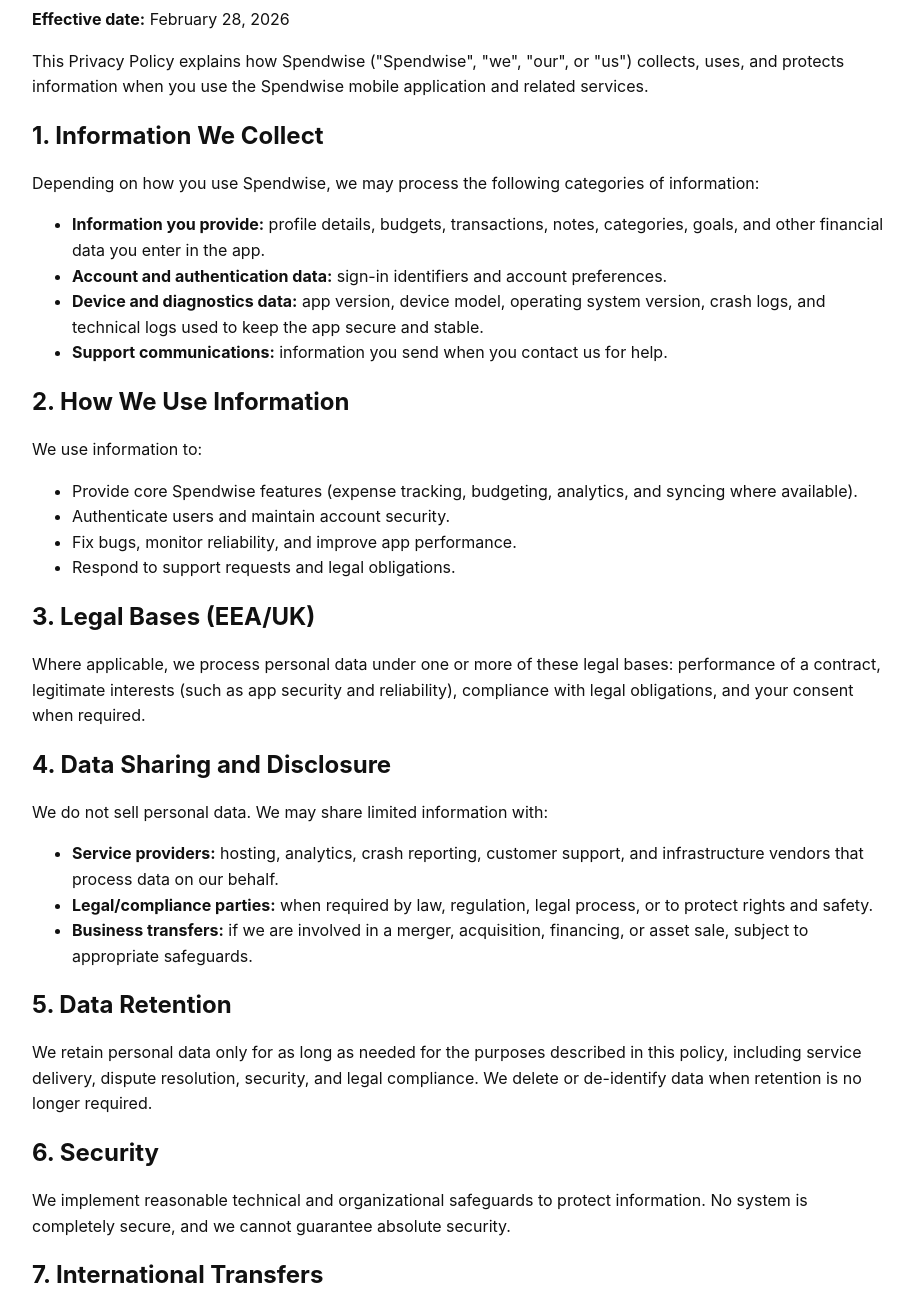
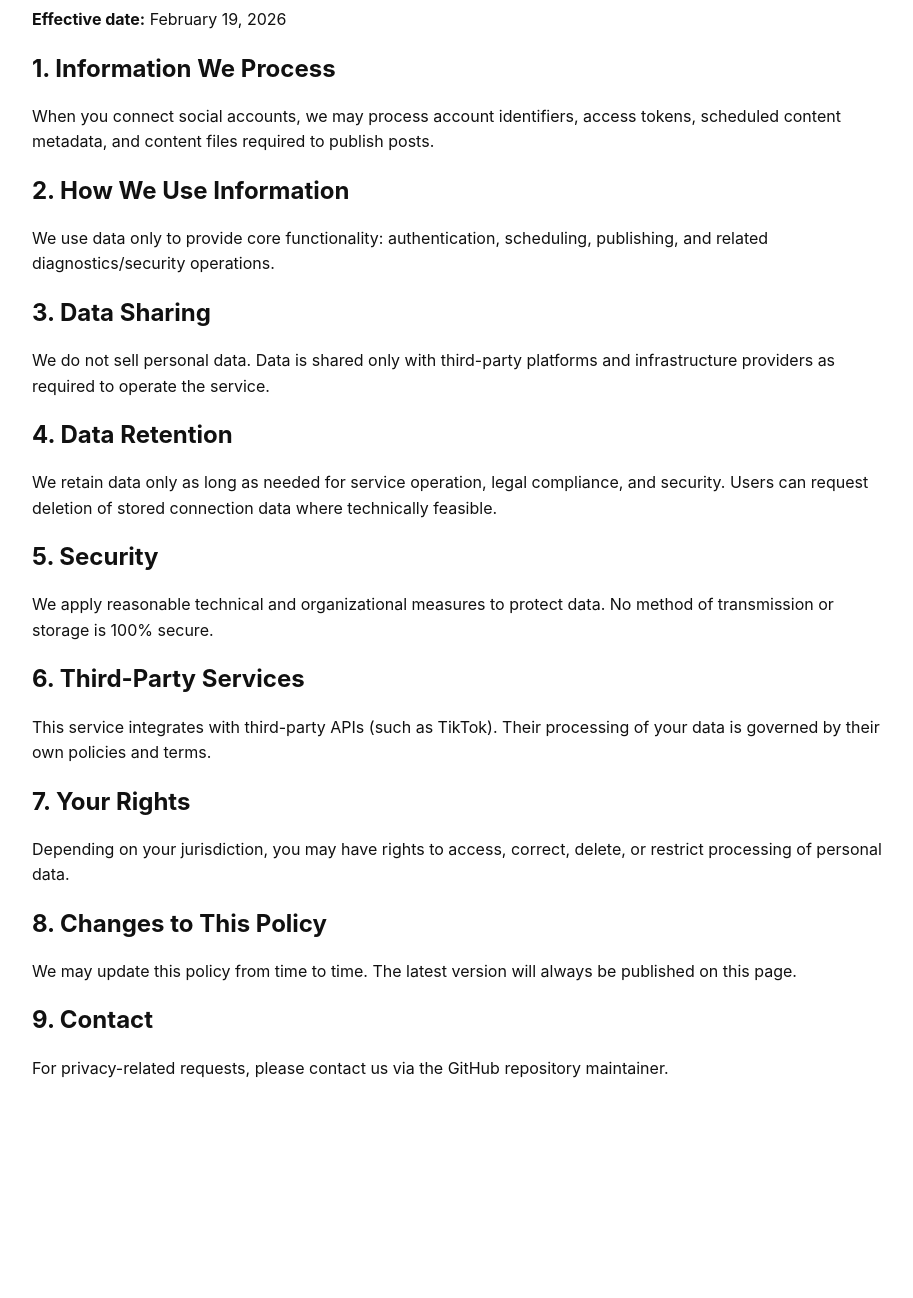
Before and after one commit to mikel-lab/terms-documentation, a plain HTML site: page privacy.html in a window 1280 px wide. Shown: the part 96-1394 px from the top of the page, without its empty margins (178-1091 px from the left). After the commit the page ends 1217 px from the top, so only its background shows below. Drawn offline with Linux system fonts and the light colour scheme.

```diff
--- a/privacy.html
+++ b/privacy.html
@@ -3,68 +3,41 @@
 <head>
   <meta charset="utf-8" />
   <meta name="viewport" content="width=device-width, initial-scale=1" />
-  <title>Spendwise Privacy Policy</title>
+  <title>Privacy Policy</title>
   <style>
     body { font-family: -apple-system, BlinkMacSystemFont, "Segoe UI", Roboto, Helvetica, Arial, sans-serif; max-width: 860px; margin: 40px auto; padding: 0 16px; line-height: 1.6; color: #111; }
     h1, h2 { line-height: 1.3; }
   </style>
 </head>
 <body>
-  <h1>Spendwise Privacy Policy</h1>
-  <p><strong>Effective date:</strong> February 28, 2026</p>
-  <p>This Privacy Policy explains how Spendwise ("Spendwise", "we", "our", or "us") collects, uses, and protects information when you use the Spendwise mobile application and related services.</p>
+  <h1>Privacy Policy</h1>
+  <p><strong>Effective date:</strong> February 19, 2026</p>
 
-  <h2>1. Information We Collect</h2>
-  <p>Depending on how you use Spendwise, we may process the following categories of information:</p>
-  <ul>
-    <li><strong>Information you provide:</strong> profile details, budgets, transactions, notes, categories, goals, and other financial data you enter in the app.</li>
-    <li><strong>Account and authentication data:</strong> sign-in identifiers and account preferences.</li>
-    <li><strong>Device and diagnostics data:</strong> app version, device model, operating system version, crash logs, and technical logs used to keep the app secure and stable.</li>
-    <li><strong>Support communications:</strong> information you send when you contact us for help.</li>
-  </ul>
+  <h2>1. Information We Process</h2>
+  <p>When you connect social accounts, we may process account identifiers, access tokens, scheduled content metadata, and content files required to publish posts.</p>
 
   <h2>2. How We Use Information</h2>
-  <p>We use information to:</p>
-  <ul>
-    <li>Provide core Spendwise features (expense tracking, budgeting, analytics, and syncing where available).</li>
-    <li>Authenticate users and maintain account security.</li>
-    <li>Fix bugs, monitor reliability, and improve app performance.</li>
-    <li>Respond to support requests and legal obligations.</li>
-  </ul>
+  <p>We use data only to provide core functionality: authentication, scheduling, publishing, and related diagnostics/security operations.</p>
 
-  <h2>3. Legal Bases (EEA/UK)</h2>
-  <p>Where applicable, we process personal data under one or more of these legal bases: performance of a contract, legitimate interests (such as app security and reliability), compliance with legal obligations, and your consent when required.</p>
+  <h2>3. Data Sharing</h2>
+  <p>We do not sell personal data. Data is shared only with third-party platforms and infrastructure providers as required to operate the service.</p>
 
-  <h2>4. Data Sharing and Disclosure</h2>
-  <p>We do not sell personal data. We may share limited information with:</p>
-  <ul>
-    <li><strong>Service providers:</strong> hosting, analytics, crash reporting, customer support, and infrastructure vendors that process data on our behalf.</li>
-    <li><strong>Legal/compliance parties:</strong> when required by law, regulation, legal process, or to protect rights and safety.</li>
-    <li><strong>Business transfers:</strong> if we are involved in a merger, acquisition, financing, or asset sale, subject to appropriate safeguards.</li>
-  </ul>
+  <h2>4. Data Retention</h2>
+  <p>We retain data only as long as needed for service operation, legal compliance, and security. Users can request deletion of stored connection data where technically feasible.</p>
 
-  <h2>5. Data Retention</h2>
-  <p>We retain personal data only for as long as needed for the purposes described in this policy, including service delivery, dispute resolution, security, and legal compliance. We delete or de-identify data when retention is no longer required.</p>
+  <h2>5. Security</h2>
+  <p>We apply reasonable technical and organizational measures to protect data. No method of transmission or storage is 100% secure.</p>
 
-  <h2>6. Security</h2>
-  <p>We implement reasonable technical and organizational safeguards to protect information. No system is completely secure, and we cannot guarantee absolute security.</p>
+  <h2>6. Third-Party Services</h2>
+  <p>This service integrates with third-party APIs (such as TikTok). Their processing of your data is governed by their own policies and terms.</p>
 
-  <h2>7. International Transfers</h2>
-  <p>Your data may be processed in countries other than your own. Where required, we apply appropriate safeguards for cross-border transfers.</p>
+  <h2>7. Your Rights</h2>
+  <p>Depending on your jurisdiction, you may have rights to access, correct, delete, or restrict processing of personal data.</p>
 
-  <h2>8. Children's Privacy</h2>
-  <p>Spendwise is not directed to children under 13 (or the minimum age in your jurisdiction), and we do not knowingly collect personal data from children.</p>
+  <h2>8. Changes to This Policy</h2>
+  <p>We may update this policy from time to time. The latest version will always be published on this page.</p>
 
-  <h2>9. Your Privacy Rights</h2>
-  <p>Depending on your location, you may have rights to access, correct, delete, port, or restrict processing of your personal data, and to object to certain processing. You may also have the right to withdraw consent where processing is based on consent.</p>
-
-  <h2>10. Apple and App Store</h2>
-  <p>Apple may collect and process data according to its own terms and privacy policies when you use iOS, iCloud, or the App Store. Spendwise is not responsible for Apple's independent processing practices.</p>
-
-  <h2>11. Changes to This Privacy Policy</h2>
-  <p>We may update this policy periodically. We will post the latest version on this page and update the Effective date above.</p>
-
-  <h2>12. Contact Us</h2>
-  <p>For privacy requests or questions, contact us through the repository maintainer at <a href="https://github.com/mikel-lab/terms-documentation/issues">https://github.com/mikel-lab/terms-documentation/issues</a>.</p>
+  <h2>9. Contact</h2>
+  <p>For privacy-related requests, please contact us via the GitHub repository maintainer.</p>
 </body>
 </html>
```
Also changed, not shown: index.html (+4 -3 lines), spendwise-privacy.html (added, +70 -0 lines).
